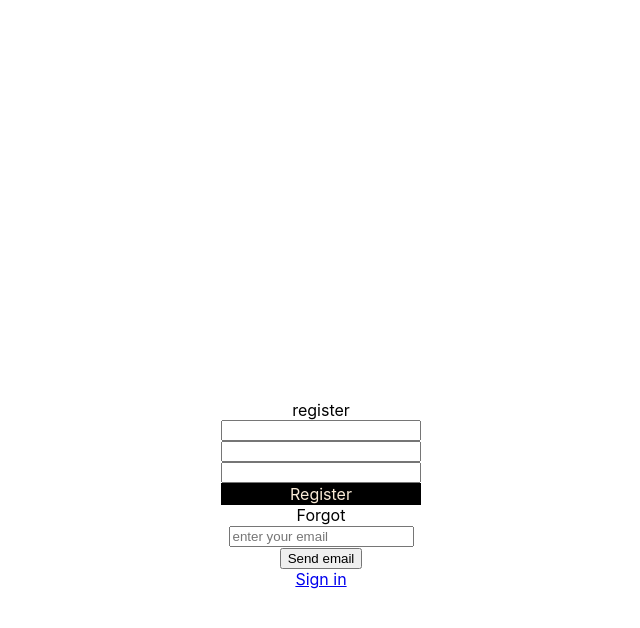
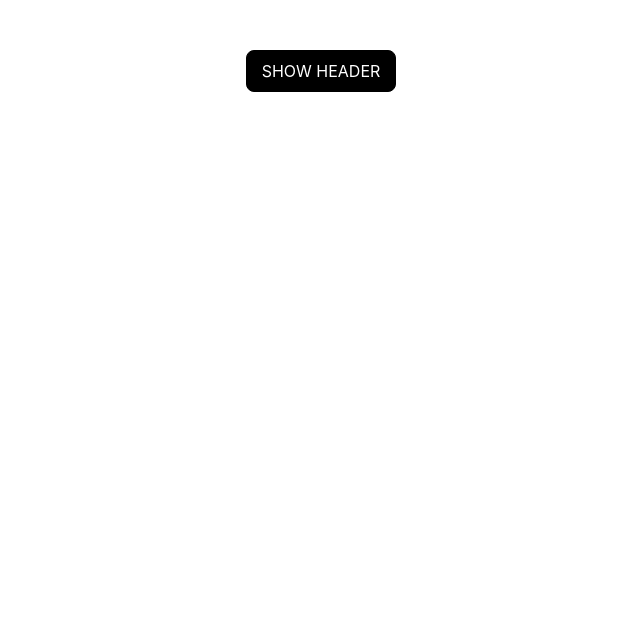
Before and after one commit to lavana555/ignat, a React (Create React App) app: page /SignIN in a window 1280 px wide. Shown: the top 628 px of the page, without its empty margins (319-959 px from the left). Built offline with nearby package versions, Linux system fonts and the light colour scheme.

Commit message:
formRegistrNew

```diff
--- a/package.json
+++ b/package.json
@@ -14,6 +14,7 @@
     "react": "^16.13.1",
     "react-dom": "^16.13.1",
     "react-redux": "^7.2.0",
+    "react-router": "^5.1.2",
     "react-router-dom": "^5.1.2",
     "react-scripts": "3.4.1",
     "redux": "^4.0.5",
--- a/src/App.css
+++ b/src/App.css
@@ -1,38 +1,48 @@
 .App {
-  text-align: center;
+    text-align: center;
 }
 
 .App-logo {
-  height: 40vmin;
-  pointer-events: none;
+    height: 40vmin;
+    pointer-events: none;
 }
 
-@media (prefers-reduced-motion: no-preference) {
-  .App-logo {
-    animation: App-logo-spin infinite 20s linear;
-  }
+.header {
+
+    text-align: center;
+
+
 }
 
-.App-header {
-  background-color: #282c34;
-  min-height: 100vh;
-  display: flex;
-  flex-direction: column;
-  align-items: center;
-  justify-content: center;
-  font-size: calc(10px + 2vmin);
-  color: white;
+
+.headerbtn {
+
+    width: max-content;
+    border: 1px solid black;
+    background-color: black;
+    color: white;
+    margin: 0 auto;
+    margin-top: 50px;
+    padding: 10px 15px;
+    border-radius: 8px;
+
 }
 
-.App-link {
-  color: #61dafb;
+.headerbtn:hover{
+    transform: scale(1.1);
+    opacity: 0.6;
 }
 
-@keyframes App-logo-spin {
-  from {
-    transform: rotate(0deg);
-  }
-  to {
-    transform: rotate(360deg);
-  }
+.nav {
+    display: flex;
+    justify-content: space-around;
+    align-items: center;
+
 }
+
+
+ul li {
+    display: inline;
+
+
+}
--- a/src/App.tsx
+++ b/src/App.tsx
@@ -2,14 +2,49 @@ import React from 'react';
 import './App.css';
 import Registration from "./Registration";
 import RecoveryPassContainer from "./RecoveryPass/RecoveryPassContainer";
+import {BrowserRouter, Link, Route} from "react-router-dom";
 
-function App() {
-  return (
-    <div className="App">
-    <Registration />
-    <RecoveryPassContainer/>
-    </div>
-  );
+class App extends React.Component {
+
+
+    state = {
+        flag: false
+
+    }
+    showHedaer = () => {
+        this.setState({
+            flag: !this.state.flag
+
+        })
+    }
+
+
+    render() {
+        return (
+            <BrowserRouter>
+                <div className="App">
+                    <div className="header">
+                        <div className="headerbtn" onClick={this.showHedaer}>SHOW HEADER</div>
+                        {this.state.flag &&
+                      <>  <ul className="nav">
+                            <li><Link to="SignIN">sig-in</Link></li>
+                            <li><Link to="Registration">register</Link></li>
+                            <li><Link to="Forgot">RecoveryPassword</Link></li>
+                        </ul>
+                          <Route exact path='/Registration' component={Registration}/>
+                          <Route exact path='/Forgot' component={RecoveryPassContainer}/>
+                      </>
+                        }
+                    </div>
+
+                    {/*<Route exact path='/SignIN' component={SignIN}/>*/}
+
+                    {/*<Registration/>*/}
+                    {/*<RecoveryPassContainer/>*/}
+                </div>
+            </BrowserRouter>
+        );
+    }
 }
 
 export default App;
--- a/src/Registration.js
+++ b/src/Registration.js
@@ -4,48 +4,83 @@ import {connect} from "react-redux";
 import {addUserTC} from "./regInReducer";
 
 
-
 class Registration extends React.Component {
 
-    state={
-        email:'',
-        pas:''
+    state = {
+        email: '',
+        pas1: '',
+        pas2: '',
+        errorPas: false,
+        errorMail: false
     }
 
 
-    ChangedEmil=(e)=>{
-       // let newEmail=
+    ChangedEmil = (e) => {
+        // let newEmail=
         this.setState({
-            email:e.currentTarget.value
+            email: e.currentTarget.value
         })
 
     }
 
-    ChangedPass=(e)=>{
+    ChangedPassOne = (e) => {
         this.setState({
-            pas:e.currentTarget.value
+            pas1: e.currentTarget.value
         })
     }
 
-    addRegister=()=>{
-        this.props.addUserTC(this.state.email,this.state.pas)
+    ChangedPassTwo = (e) => {
+        this.setState({
+            pas2: e.currentTarget.value
+        })
+    }
+
+    addRegister = () => {
+        let reg = /^([A-Za-z0-9_\-\.])+\@([A-Za-z0-9_\-\.])+\.([A-Za-z]{2,4})$/;
+        if (this.state.pas1 !== this.state.pas2) {
+            this.setState({
+                errorPas: !this.state.errorPas
+            })
+        } else if (reg.test(this.state.email) === false) {
+            this.setState({
+                errorMail: !this.state.errorMail
+            })
+
+        } else {
+            this.props.addUserTC(this.state.email, this.state.pas1)
+        }
+
+
     }
 
     render = () => {
-
         return (
-
             <div className={classes.register}>
                 register
-<input onChange={this.ChangedEmil} />
-<input onChange={this.ChangedPass}/>
-<input />
-                <div className={classes.btn} onClick={this.addRegister} >Register</div>
+                mail: <input onChange={this.ChangedEmil}/>
+                passsword: <input onChange={this.ChangedPassOne}/>
+                password: <input onChange={this.ChangedPassTwo}/>
+                {this.state.errorPas ?
+                    <div style={{color: "red"}}>You entered two different passwords. Please try again</div> : null}
+                {this.state.errorMail ?
+                    <div style={{color: "red"}}>You entered incorrect mail. Please try again</div> : null}
+                {this.props.loading ? <div style={{color: "red"}}>Loading...</div> : null}
+                {this.props.error!==''?<div style={{color: "red"}}>{this.props.error}</div> : null}
+                <div className={classes.btn} onClick={this.addRegister}>Register</div>
 
-    </div>
+            </div>
 
-    );
+        );
     }
 }
 
-export default connect(null,{addUserTC})(Registration)
+
+const mapStateToProps = (state) => {
+    return {
+        loading: state.regIn.loading,
+        error:state.regIn.error
+    }
+}
+
+
+export default connect(mapStateToProps, {addUserTC})(Registration)
--- a/src/Registration.module.css
+++ b/src/Registration.module.css
@@ -13,4 +13,11 @@
     border: 1px solid black;
     background-color:black;
     color: antiquewhite;
+    margin-top: 10px;
+    padding: 10px 15px;
+    border-radius: 8px;
 }
+.btn:hover{
+    transform: scale(1.1);
+    opacity: 0.6;
+}
--- a/src/regInReducer.js
+++ b/src/regInReducer.js
@@ -1,26 +1,42 @@
-import {api} from  './api'
-
-export const REGISTER='REGISTER_USER'
+import {api} from './api'
 
 
+export const REGISTER = 'REGISTER_USER'
+export const LOADING_STATUS = 'LOADING'
+export const ERROR_MESSAGE='ERROR_MESSAGE'
 
- const intialstate={
-    success:false
+
+const intialstate = {
+    success: false,
+    loading: false,
+    error:''
 }
 
 
+export const regInReducer = (state = intialstate, action) => {
 
-export const regInReducer=(state=intialstate,action)=>{
     switch (action.type) {
-        case REGISTER:{
-            return{
+        case REGISTER: {
+            return {
                 ...state,
                 success: action.succusess
             }
+        }
+        case LOADING_STATUS: {
+            return {
+                ...state,
+                loading: action.loading
+            }
 
         }
-        default:{
-            return  state;
+        case ERROR_MESSAGE : {
+          return {
+              ...state,
+              error: action.error
+          }
+        }
+        default: {
+            return state;
         }
 
     }
@@ -28,19 +44,40 @@ export const regInReducer=(state=intialstate,action)=>{
 }
 
 
-export const addUserTC=(email,pas)=>{
-    return(dispatch)=>{
-        api.addRegistrApi(email,pas).then(res=>{
-            debugger;
-            let success=res.data.success
-            dispatch(addUserAC(success))
-        })
+export const addUserTC = (email, pas) => async (dispatch) => {
+
+    try {
+        dispatch(loadAC(true))
+        let res = await api.addRegistrApi(email, pas)
+        let success = res.data.success
+        dispatch(loadAC(false))
+        dispatch(addUserAC(success))
+    } catch (e) {
+      // debugger
+        //console.log(res)
+        dispatch(loadAC(false))
+        dispatch(errorAlertSuccess(e.response.data.error))
+
+
     }
 }
 
 
-const addUserAC=(succusess)=>{
+
+const addUserAC = (succusess) => {
     return {
-        type:REGISTER, succusess
+        type: REGISTER, succusess
     }
 }
+
+const loadAC = (loading) => {
+    return {
+        type: LOADING_STATUS, loading
+    }
+}
+
+const errorAlertSuccess=(error)=>{
+    return{
+        type : ERROR_MESSAGE, error
+    }
+}
```
Also changed, not shown: 1 other file (tests, documents, lock files or other folders).
